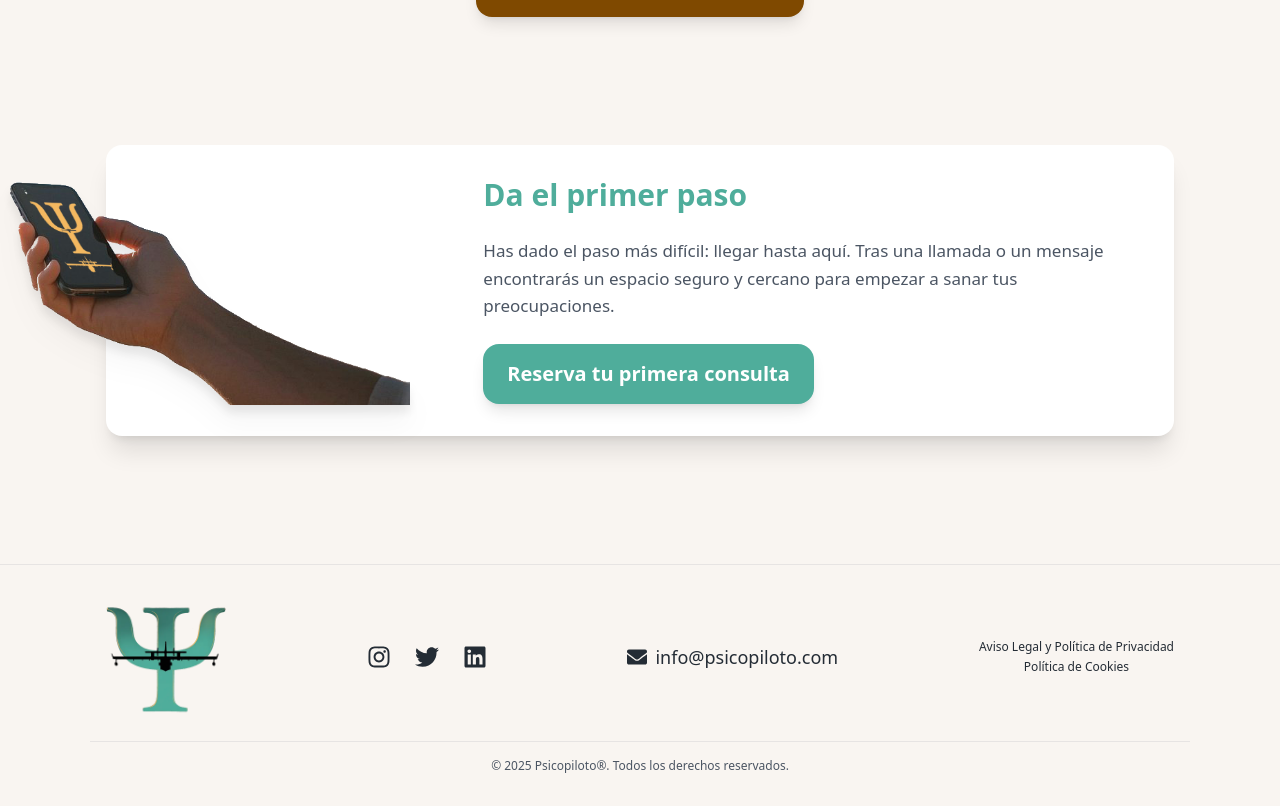
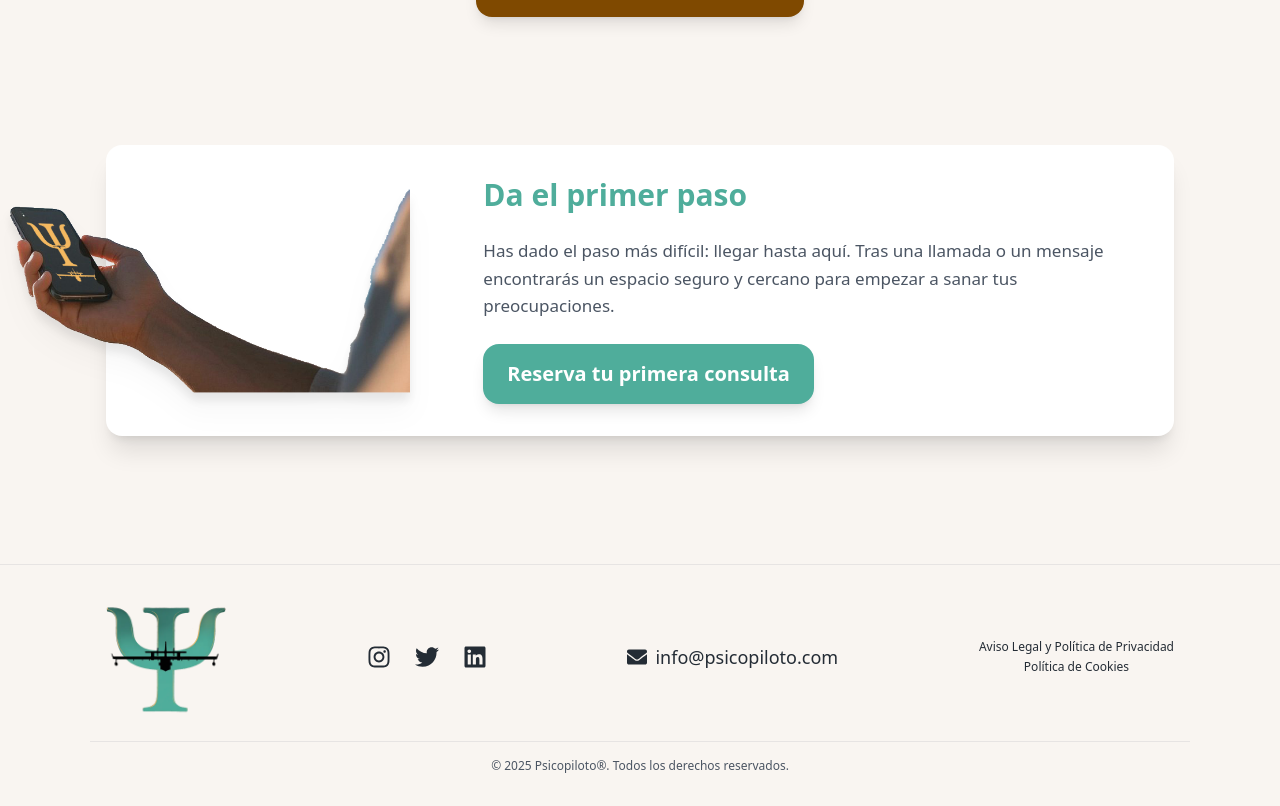
Before and after one commit to psicopiloto/psicopilotopage1, a Next.js app: page / in a window 1280 px wide. Shown: the part 4044-4850 px from the top of the page. Built offline with nearby package versions, Linux system fonts and the light colour scheme.

Commit message:
Update index.js

```diff
--- a/pages/index.js
+++ b/pages/index.js
@@ -329,7 +329,7 @@ export default function Home() {
           <div className="container mx-auto max-w-5xl relative">
             {/* Imagen sobresaliente - Z-INDEX ALTO y SHADOW para el efecto 3D */}
             <Image
-              src="/telefono.png"
+              src="/telefono.webp"
               alt="Contacto telefónico para iniciar terapia psicológica online"
               width={400}
               height={400}
```
